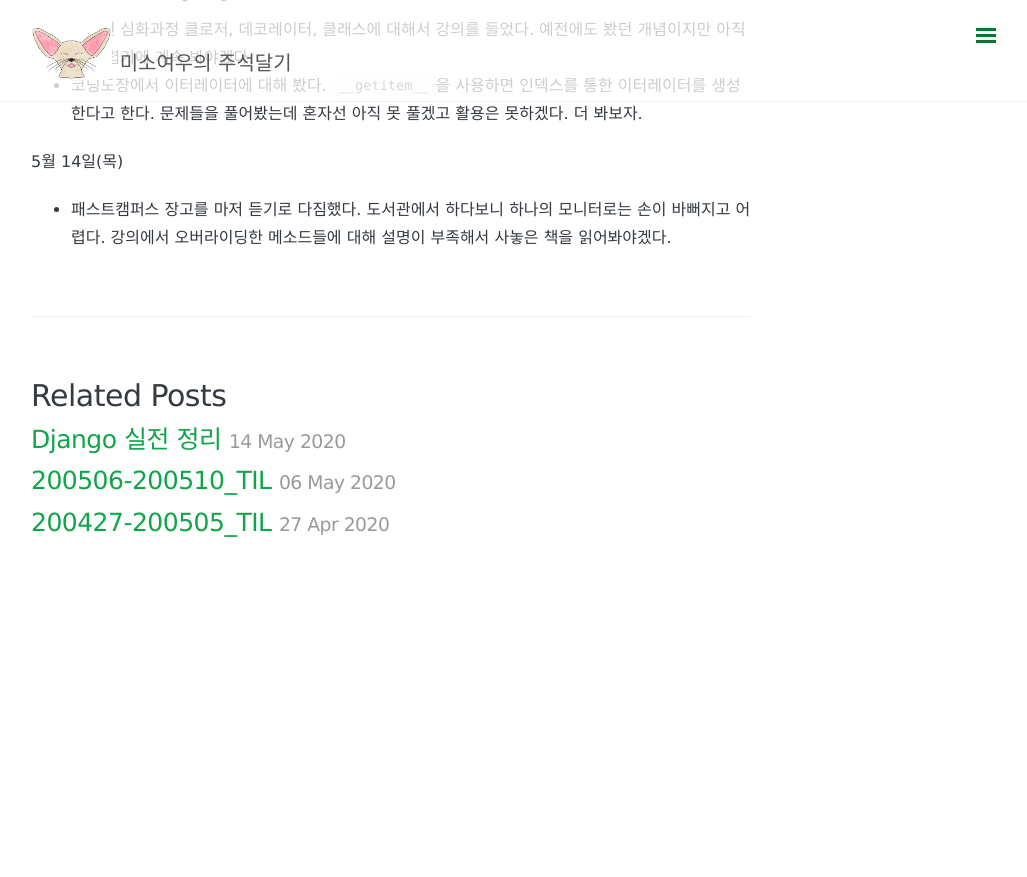
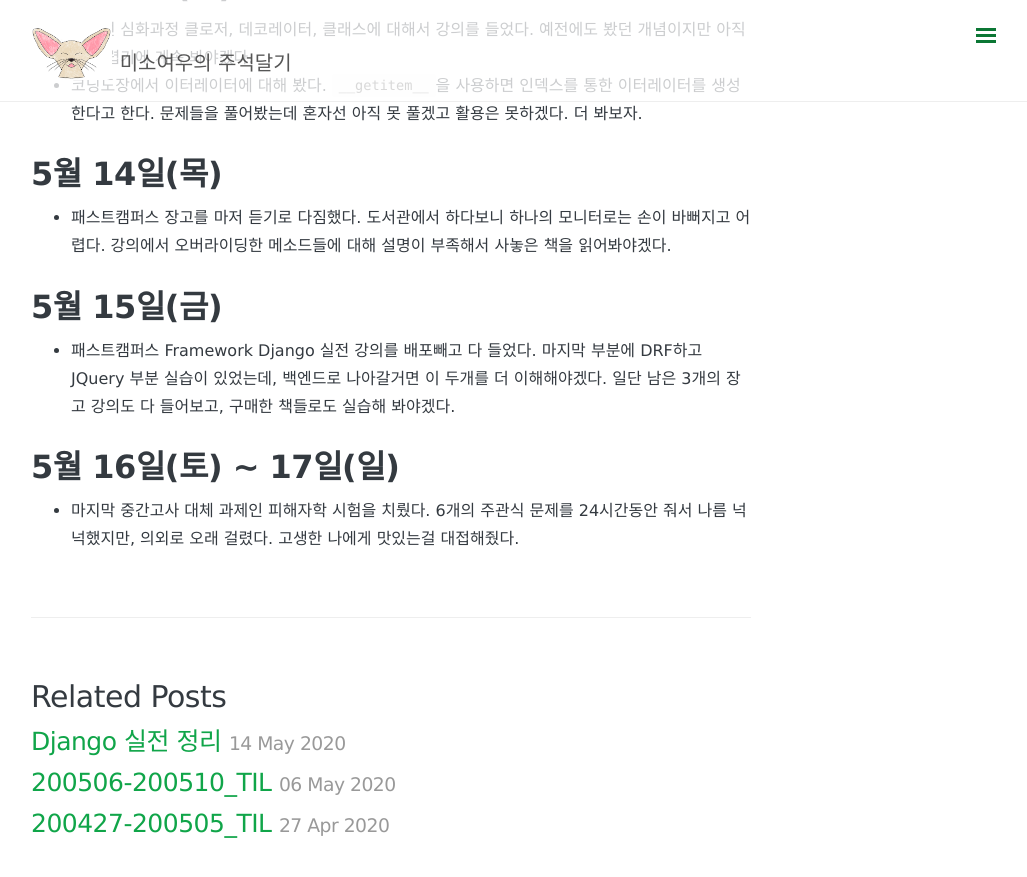
Before and after one commit to somefood/somefood.github.io, a Jekyll site: the page built from _posts/Today I Learned/2020-05-11-05-17-TIL.md, in a window 1280 px wide and 900 px high, scrolled down 606 px. Shown: the top 877 px of the window, without its empty margins (249-1276 px from the left). Built offline with Jekyll 4.4.1, drawn with Linux system fonts in a browser that asks for light colours; nearby versions of some CDN libraries; comment, search, counter and statistics services are not loaded; before the commit the page ends 1204 px from its top, so only the background shows below that.

Commit message:
- modified files

```diff
--- a/_posts/Today I Learned/2020-05-11-05-17-TIL.md
+++ b/_posts/Today I Learned/2020-05-11-05-17-TIL.md
@@ -21,4 +21,13 @@ comments: true
 - 코딩도장에서 이터레이터에 대해 봤다. `__getitem__`을 사용하면 인덱스를 통한 이터레이터를 생성한다고 한다. 문제들을 풀어봤는데 혼자선 아직 못 풀겠고 활용은 못하겠다. 더 봐보자.
 
 5월 14일(목)
+=======
 - 패스트캠퍼스 장고를 마저 듣기로 다짐했다. 도서관에서 하다보니 하나의 모니터로는 손이 바뻐지고 어렵다. 강의에서 오버라이딩한 메소드들에 대해 설명이 부족해서 사놓은 책을 읽어봐야겠다.
+
+5월 15일(금)
+=======
+- 패스트캠퍼스 Framework Django 실전 강의를 배포빼고 다 들었다. 마지막 부분에 DRF하고 JQuery 부분 실습이 있었는데, 백엔드로 나아갈거면 이 두개를 더 이해해야겠다. 일단 남은 3개의 장고 강의도 다 들어보고, 구매한 책들로도 실습해 봐야겠다.
+
+5월 16일(토) ~ 17일(일)
+========
+- 마지막 중간고사 대체 과제인 피해자학 시험을 치뤘다. 6개의 주관식 문제를 24시간동안 줘서 나름 넉넉했지만, 의외로 오래 걸렸다. 고생한 나에게 맛있는걸 대접해줬다.
```
